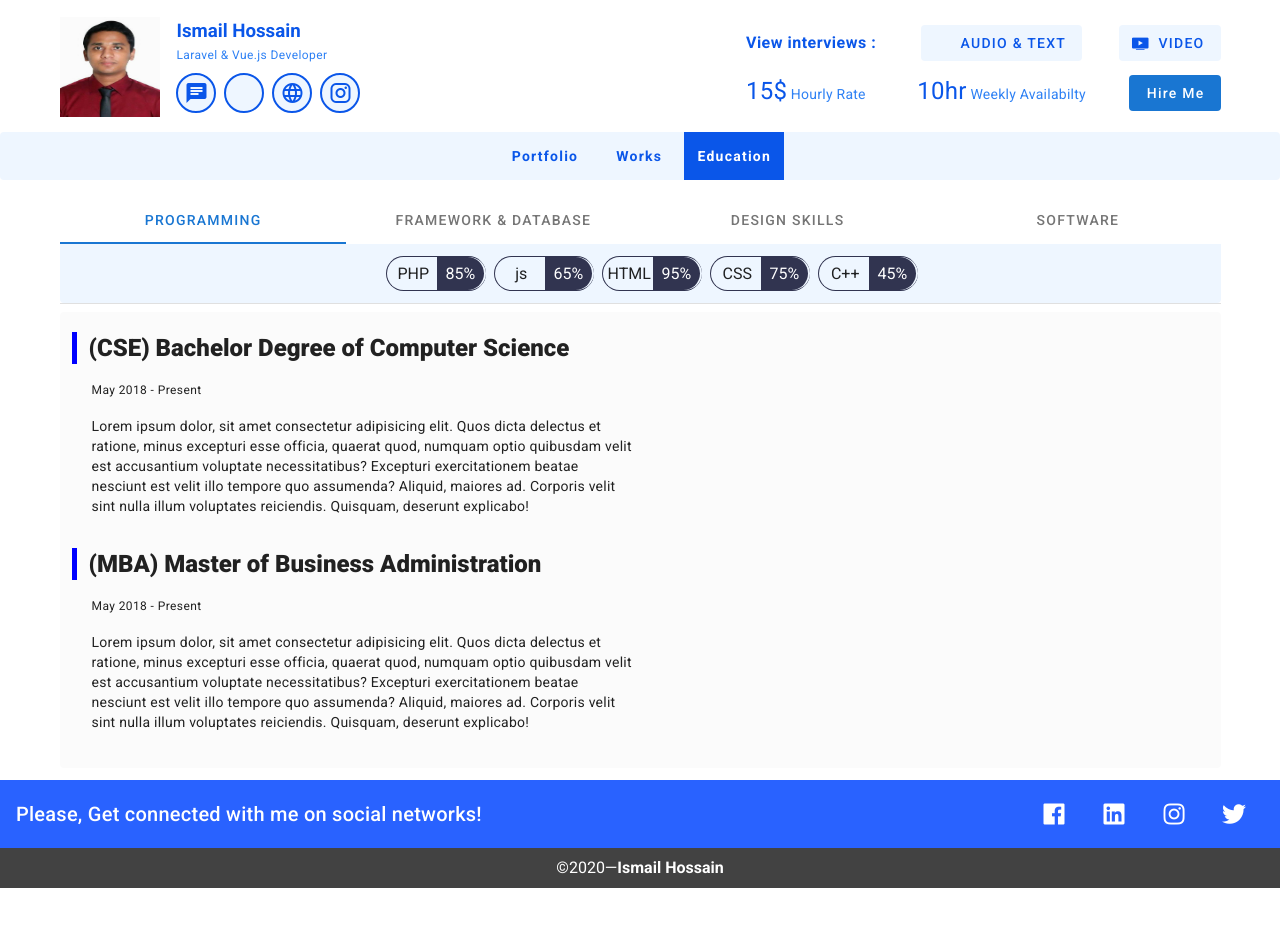
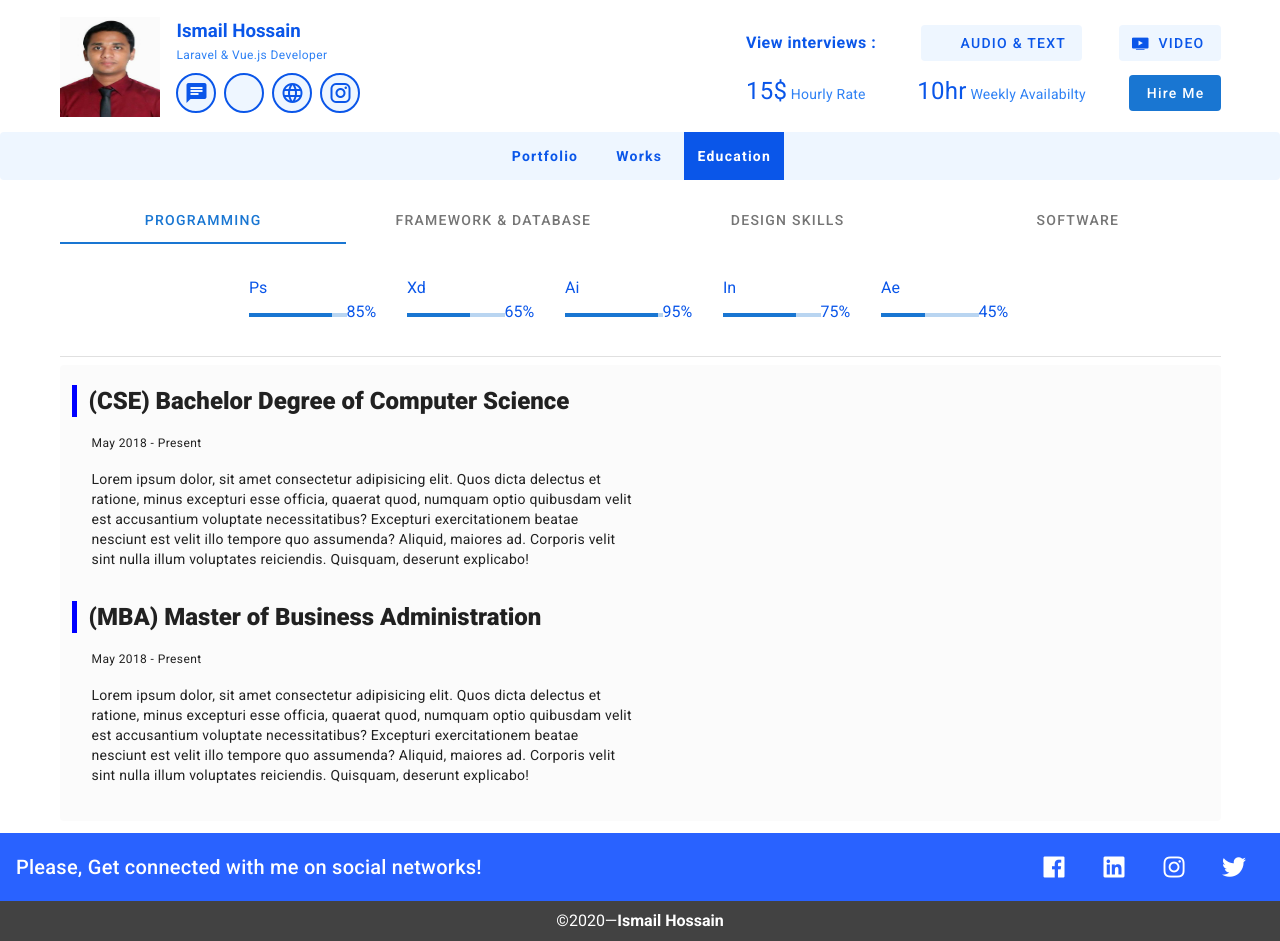
Before and after one commit to ismailreformed/resume-making-app, a Nuxt app: page /theme-two/education in a window 1280 px wide. Before the commit the page ends 888 px from the top, so only its background shows below. Built offline with nearby package versions, Linux system fonts and the light colour scheme; some icons are missing.

Commit message:
fix skill tabs

```diff
--- a/components/ThemeTwo/Skills.vue
+++ b/components/ThemeTwo/Skills.vue
@@ -76,7 +76,7 @@ export default {
 </script>
 <style scoped>
 .theme--light.v-tabs-items {
-    background-color: #EEF6FF;
+    background-color: white;
 }
 .v-item-group.theme--light.v-slide-group.v-tabs-bar{
 height: 70px;;
--- a/components/ThemeTwo/Skills/DesignSkills.vue
+++ b/components/ThemeTwo/Skills/DesignSkills.vue
@@ -1,9 +1,16 @@
 <template>
-  <div>
-    <ul class="text-center">
+  <div class="py-5" style="display: flex;
+  justify-content: center;">
+    <ul class="justify-content-center pa-0">
         <li class="listDesign ma-1" v-for="item in skillPercentages" :key="item.id">
-          <div class="leftSideTag" >{{ item.title }}</div>
-          <div class="white--text rightSideTag">{{ item.percentage }}</div>
+          <span style="color: #0A56E9;" >{{ item.title }}</span>
+          <br >
+          <div class="leftSideTag" >
+            <v-progress-linear :value="item.percentage"></v-progress-linear>
+          </div>
+          <div class="rightSideTag">
+            {{ item.percentage }}
+          </div>
         </li>
     </ul>
   </div>
@@ -30,30 +37,22 @@ ul {
 }
 
 li{
-  display: inline-block
+  display: inline-block;
+  text-align: start !important;
 }
 
 li div{
   display: inline-flex;
-  align-items: center;
-  justify-content: center;
-  height: 100%;
 }
 .listDesign{
-  height:35px;
-  width:100px;
-  border-radius:25px;
-  border-left: 1px solid #313450;
-  border-top:  1px solid #313450;
-  border-bottom:  1px solid #313450
+  width:150px;
 }
 .leftSideTag{
-  width:48%;
+  width:65%;
 }
 .rightSideTag{
-  width:47%;
-  background-color: #313450;
-  border-top-right-radius: 25px;
-  border-bottom-right-radius: 25px;
+  width:28%;
+  color: #0A56E9
 }
+
 </style>
--- a/components/ThemeTwo/Skills/Framework.vue
+++ b/components/ThemeTwo/Skills/Framework.vue
@@ -1,9 +1,16 @@
 <template>
-  <div>
-    <ul class="text-center">
+  <div class="py-5" style="display: flex;
+  justify-content: center;">
+    <ul class="justify-content-center pa-0">
         <li class="listDesign ma-1" v-for="item in skillPercentages" :key="item.id">
-          <div class="leftSideTag" >{{ item.title }}</div>
-          <div class="white--text rightSideTag">{{ item.percentage }}</div>
+          <span style="color: #0A56E9;" >{{ item.title }}</span>
+          <br >
+          <div class="leftSideTag" >
+            <v-progress-linear :value="item.percentage"></v-progress-linear>
+          </div>
+          <div class="rightSideTag">
+            {{ item.percentage }}
+          </div>
         </li>
     </ul>
   </div>
@@ -13,7 +20,7 @@ export default {
   data(){
     return{
       skillPercentages:[
-        {id: 1, title: 'Ai', percentage: '85%' },
+        {id: 1, title: 'Ps', percentage: '85%' },
         {id: 2, title: 'Xd', percentage: '65%' },
         {id: 3, title: 'Ai', percentage: '95%' },
         {id: 4, title: 'In', percentage: '75%' },
@@ -30,30 +37,22 @@ ul {
 }
 
 li{
-  display: inline-block
+  display: inline-block;
+  text-align: start !important;
 }
 
 li div{
   display: inline-flex;
-  align-items: center;
-  justify-content: center;
-  height: 100%;
 }
 .listDesign{
-  height:35px;
-  width:100px;
-  border-radius:25px;
-  border-left: 1px solid #313450;
-  border-top:  1px solid #313450;
-  border-bottom:  1px solid #313450
+  width:150px;
 }
 .leftSideTag{
-  width:48%;
+  width:65%;
 }
 .rightSideTag{
-  width:47%;
-  background-color: #313450;
-  border-top-right-radius: 25px;
-  border-bottom-right-radius: 25px;
+  width:28%;
+  color: #0A56E9
 }
+
 </style>
--- a/components/ThemeTwo/Skills/Programming.vue
+++ b/components/ThemeTwo/Skills/Programming.vue
@@ -1,9 +1,16 @@
 <template>
-  <div>
-    <ul class="text-center">
+  <div class="py-5" style="display: flex;
+  justify-content: center;">
+    <ul class="justify-content-center pa-0">
         <li class="listDesign ma-1" v-for="item in skillPercentages" :key="item.id">
-          <div class="leftSideTag" >{{ item.title }}</div>
-          <div class="white--text rightSideTag">{{ item.percentage }}</div>
+          <span style="color: #0A56E9;" >{{ item.title }}</span>
+          <br >
+          <div class="leftSideTag" >
+            <v-progress-linear :value="item.percentage"></v-progress-linear>
+          </div>
+          <div class="rightSideTag">
+            {{ item.percentage }}
+          </div>
         </li>
     </ul>
   </div>
@@ -13,11 +20,11 @@ export default {
   data(){
     return{
       skillPercentages:[
-        {id: 1, title: 'PHP', percentage: '85%' },
-        {id: 2, title: 'js', percentage: '65%' },
-        {id: 3, title: 'HTML', percentage: '95%' },
-        {id: 4, title: 'CSS', percentage: '75%' },
-        {id: 5, title: 'C++', percentage: '45%' },
+        {id: 1, title: 'Ps', percentage: '85%' },
+        {id: 2, title: 'Xd', percentage: '65%' },
+        {id: 3, title: 'Ai', percentage: '95%' },
+        {id: 4, title: 'In', percentage: '75%' },
+        {id: 5, title: 'Ae', percentage: '45%' },
       ]
     }
   }
@@ -30,30 +37,22 @@ ul {
 }
 
 li{
-  display: inline-block
+  display: inline-block;
+  text-align: start !important;
 }
 
 li div{
   display: inline-flex;
-  align-items: center;
-  justify-content: center;
-  height: 100%;
 }
 .listDesign{
-  height:35px;
-  width:100px;
-  border-radius:25px;
-  border-left: 1px solid #313450;
-  border-top:  1px solid #313450;
-  border-bottom:  1px solid #313450
+  width:150px;
 }
 .leftSideTag{
-  width:48%;
+  width:65%;
 }
 .rightSideTag{
-  width:47%;
-  background-color: #313450;
-  border-top-right-radius: 25px;
-  border-bottom-right-radius: 25px;
+  width:28%;
+  color: #0A56E9
 }
+
 </style>
--- a/components/ThemeTwo/Skills/Software.vue
+++ b/components/ThemeTwo/Skills/Software.vue
@@ -1,9 +1,16 @@
 <template>
-  <div>
-    <ul class="text-center">
+  <div class="py-5" style="display: flex;
+  justify-content: center;">
+    <ul class="justify-content-center pa-0">
         <li class="listDesign ma-1" v-for="item in skillPercentages" :key="item.id">
-          <div class="leftSideTag" >{{ item.title }}</div>
-          <div class="white--text rightSideTag">{{ item.percentage }}</div>
+          <span style="color: #0A56E9;" >{{ item.title }}</span>
+          <br >
+          <div class="leftSideTag" >
+            <v-progress-linear :value="item.percentage"></v-progress-linear>
+          </div>
+          <div class="rightSideTag">
+            {{ item.percentage }}
+          </div>
         </li>
     </ul>
   </div>
@@ -13,11 +20,11 @@ export default {
   data(){
     return{
       skillPercentages:[
-        {id: 1, title: 'VS', percentage: '85%' },
-        {id: 2, title: 'PS', percentage: '65%' },
-        {id: 3, title: 'PM', percentage: '95%' },
-        {id: 4, title: 'Slack', percentage: '75%' },
-        {id: 5, title: 'Other', percentage: '45%' },
+        {id: 1, title: 'Ps', percentage: '85%' },
+        {id: 2, title: 'Xd', percentage: '65%' },
+        {id: 3, title: 'Ai', percentage: '95%' },
+        {id: 4, title: 'In', percentage: '75%' },
+        {id: 5, title: 'Ae', percentage: '45%' },
       ]
     }
   }
@@ -30,30 +37,22 @@ ul {
 }
 
 li{
-  display: inline-block
+  display: inline-block;
+  text-align: start !important;
 }
 
 li div{
   display: inline-flex;
-  align-items: center;
-  justify-content: center;
-  height: 100%;
 }
 .listDesign{
-  height:35px;
-  width:100px;
-  border-radius:25px;
-  border-left: 1px solid #313450;
-  border-top:  1px solid #313450;
-  border-bottom:  1px solid #313450
+  width:150px;
 }
 .leftSideTag{
-  width:48%;
+  width:65%;
 }
 .rightSideTag{
-  width:47%;
-  background-color: #313450;
-  border-top-right-radius: 25px;
-  border-bottom-right-radius: 25px;
+  width:28%;
+  color: #0A56E9
 }
+
 </style>
```
